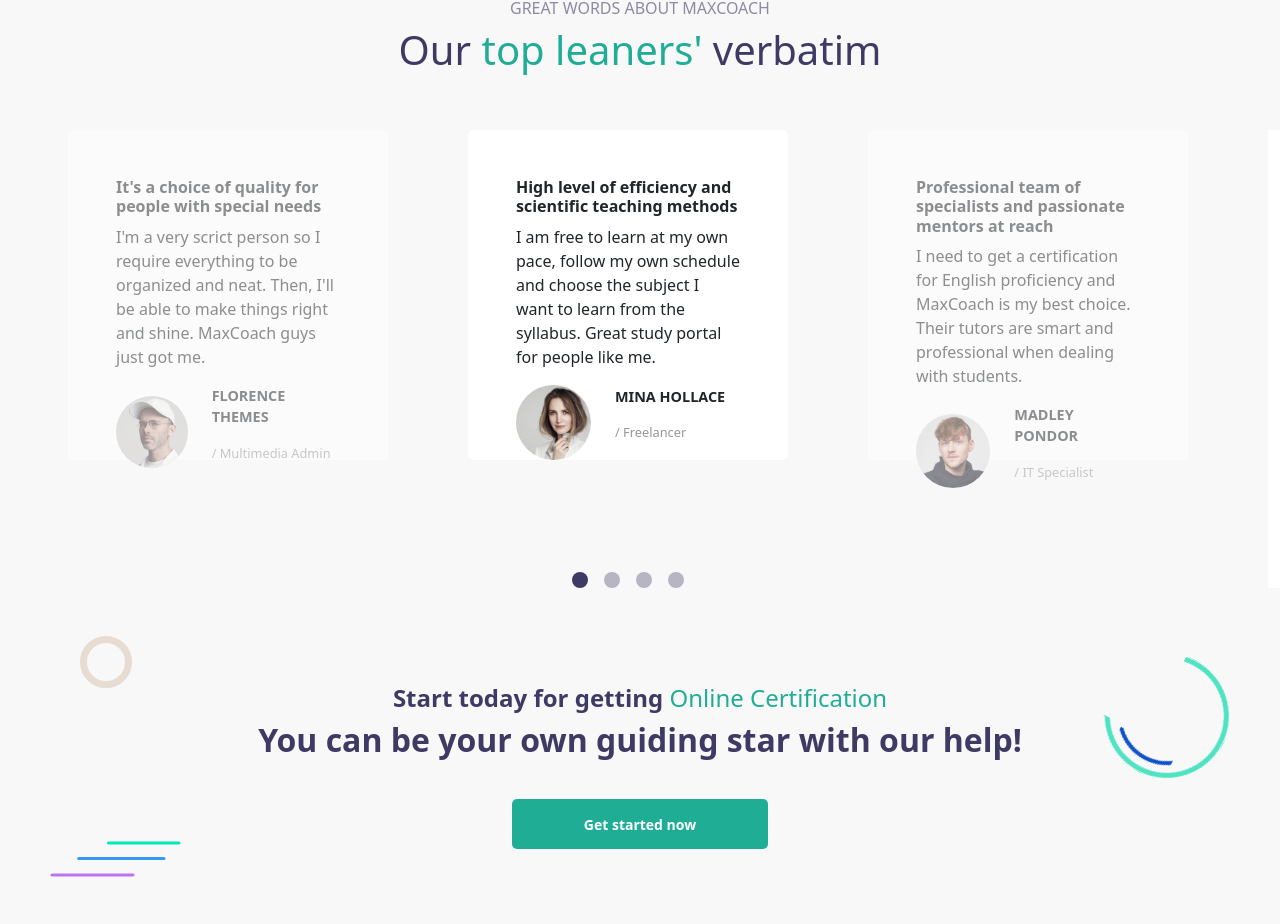
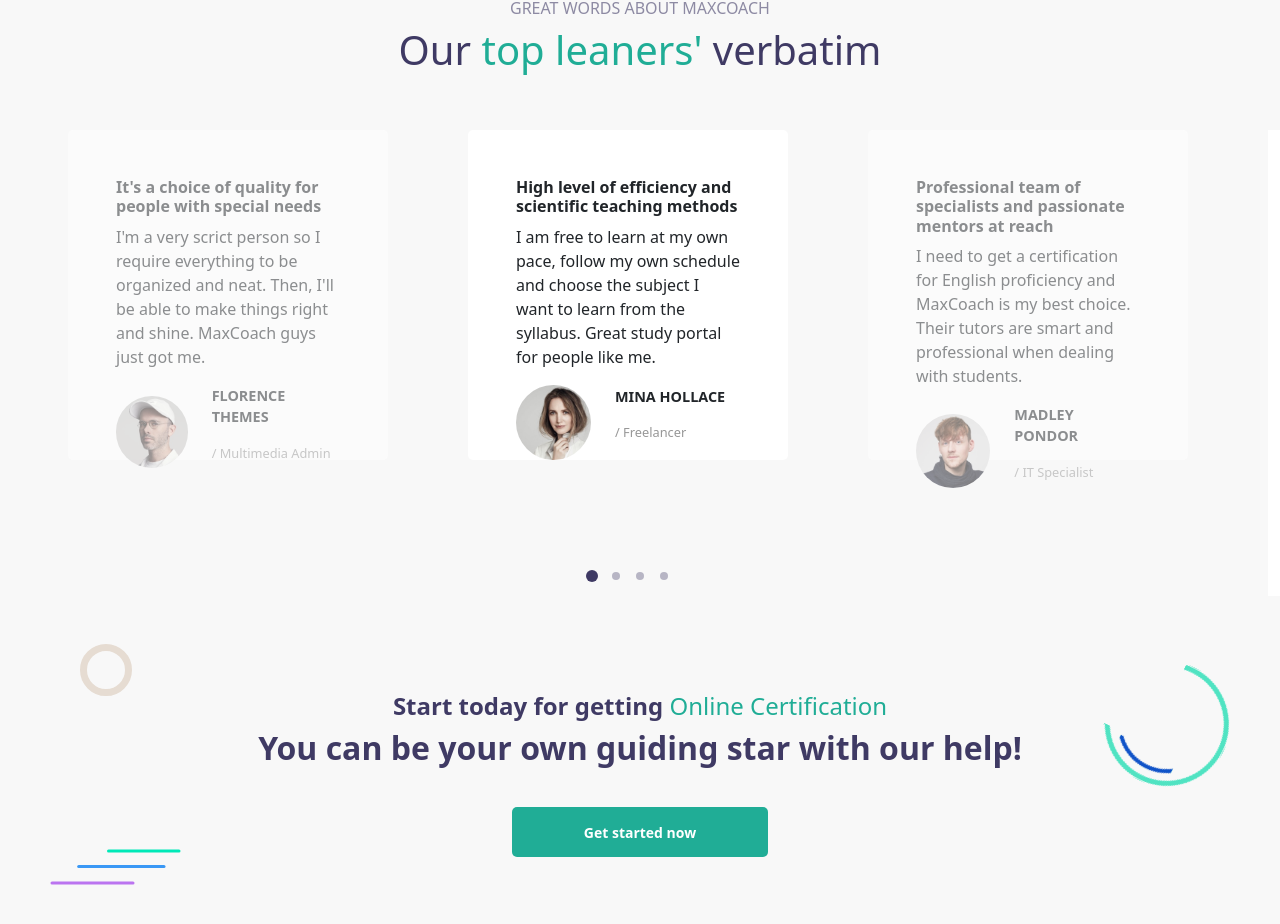
Before and after one commit to GencoMattia/proj-html-vuejs, a Vue app: page / in a window 1280 px wide. Shown: the part 3255-4179 px from the top of the page. Built offline with nearby package versions, Linux system fonts and the light colour scheme.

Commit message:
changed circles size and added padding on testimonials section

```diff
--- a/src/components/MainTopLearners.vue
+++ b/src/components/MainTopLearners.vue
@@ -151,7 +151,9 @@ export default {
     }
 
 
-
+    section.testimonials {
+        padding-bottom: 1rem;
+    }
 
 
     .color-grey {
@@ -182,9 +184,13 @@ export default {
 
     .carosel-circles {
         color: #b7b5c4;
+        font-size: .5rem;
+
+        transition: transform 0.3s ease;
 
         .active-circle {
             color: #3f3a64;
+            transform: scale(1.5);
         }
     }
 
```
